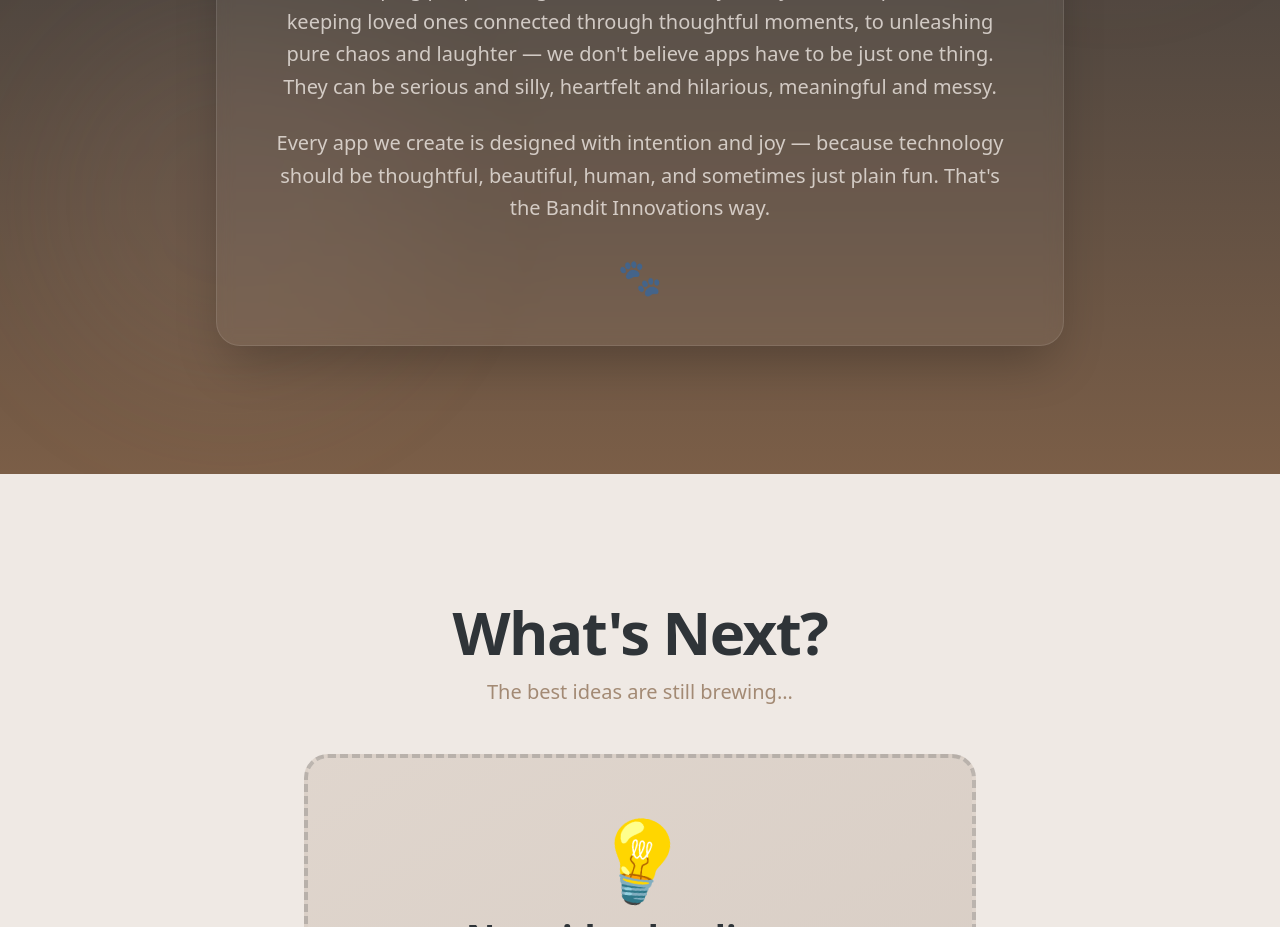
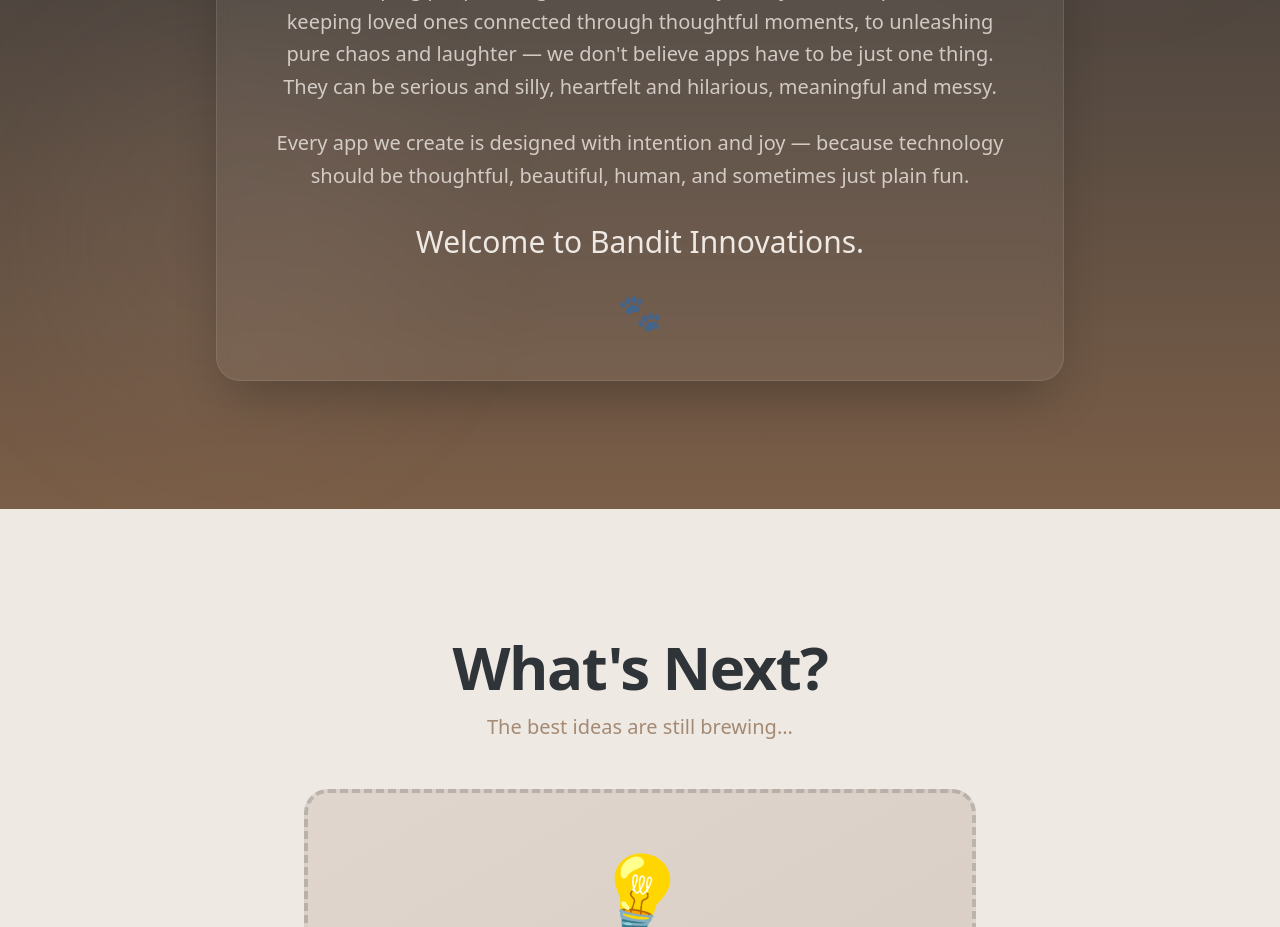
Before and after one commit to kgardenour-dot/bandit, a Next.js app: page / in a window 1280 px wide. Shown: the part 2500-3427 px from the top of the page. Built offline with nearby package versions, Linux system fonts and the light colour scheme.

Commit message:
Replace closing line with 'Welcome to Bandit Innovations' as centered statement

```diff
--- a/components/About.tsx
+++ b/components/About.tsx
@@ -47,13 +47,22 @@
             </motion.p>
 
             <motion.p
-              className="text-lg md:text-xl text-off-white/80 leading-relaxed"
+              className="text-lg md:text-xl text-off-white/80 leading-relaxed mb-8"
               initial={{ opacity: 0 }}
               animate={isInView ? { opacity: 1 } : { opacity: 0 }}
               transition={{ delay: 0.7, duration: 0.8 }}
             >
               Every app we create is designed with intention and joy — because technology should be thoughtful, beautiful, human,
-              and sometimes just plain fun. That's the Bandit Innovations way.
+              and sometimes just plain fun.
+            </motion.p>
+
+            <motion.p
+              className="text-2xl md:text-3xl text-off-white font-medium text-center"
+              initial={{ opacity: 0 }}
+              animate={isInView ? { opacity: 1 } : { opacity: 0 }}
+              transition={{ delay: 0.9, duration: 0.8 }}
+            >
+              Welcome to Bandit Innovations.
             </motion.p>
 
             {/* Decorative paw prints */}
```
